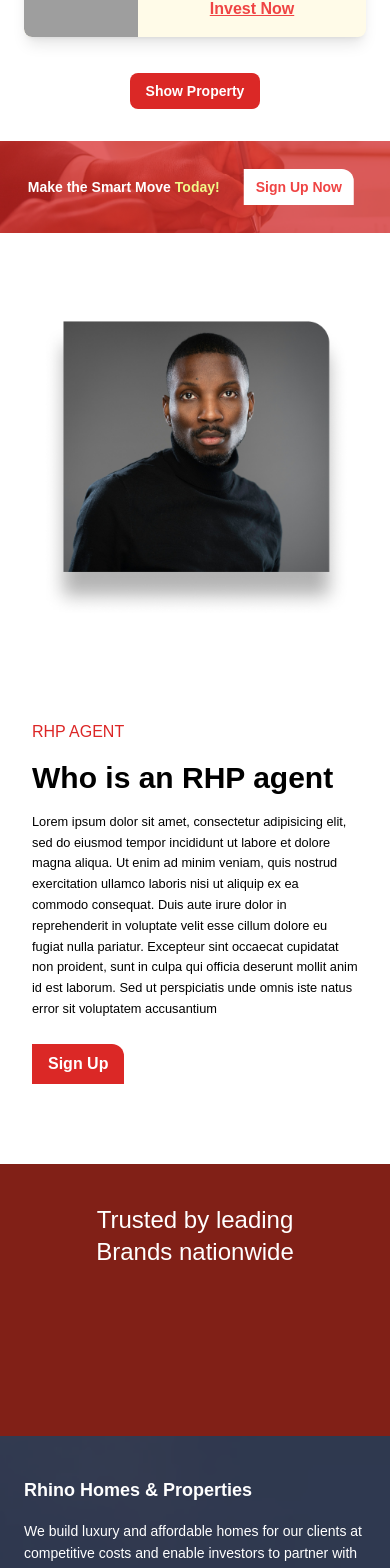
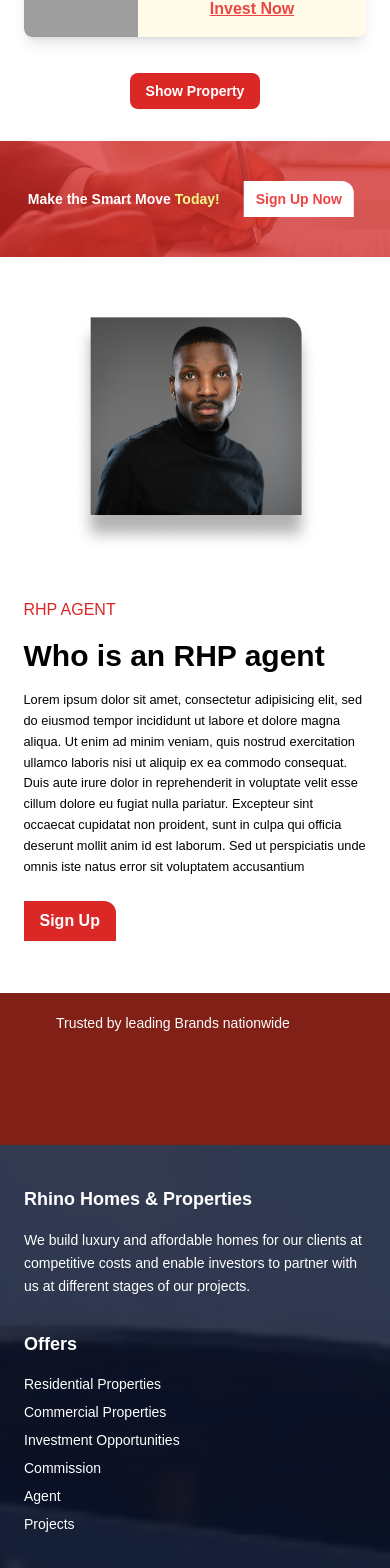
Before and after one commit to Ritephase1/rhp-website-fe, a Next.js app: page / in a window 390 px wide. Shown: the part 4331-5899 px from the top of the page. Built offline with nearby package versions, Linux system fonts and the light colour scheme; grey boxes are pictures that could not be loaded.

Commit message:
Fix the brands part

```diff
--- a/src/components/MissionVision.js
+++ b/src/components/MissionVision.js
@@ -1,6 +1,6 @@
 export default function MissionVision() {
   return (
-    <section className="bg-[#7D1910] text-white py-12 text-center">
+    <section className="bg-[#7D1910] text-white md:p-40 py-12 text-center">
       <div className="grid grid-cols-1 sm:grid-cols-2 gap-8 max-w-[90%] mx-auto">
         {/* Mission Section */}
         <div className="bg-[#7D1910] p-8 rounded-lg text-left w-full flex flex-col items-center">
--- a/src/components/RHP.js
+++ b/src/components/RHP.js
@@ -1,21 +1,21 @@
 export default function RHP() {
   return (
-    <section className="text-black bg-white text-center py-12">
-      <div className="grid grid-cols-1 sm:grid-cols-2 gap-8 max-w-4xl mx-auto">
+    <section className="text-black bg-white text-center  py-12">
+      <div className="grid grid-cols-1 sm:grid-cols-2 gap-8 max-w-[90%] mx-auto">
         {/* Image Section */}
-        <div className="p-10 rounded-lg text-left flex justify-center">
+        <div className="p-3 rounded-lg text-left flex justify-center">
           <img
             src="/images/RHP_agent.png" // Replace with the path to your about icon
             alt="About Icon"
-            className="w-full h-auto object-contain"
+            className="w-3/4 h-auto object-contain"
           />
         </div>
 
         {/* Text Section */}
-        <div className="p-8 rounded-lg bg-white text-left">
-          <h3 className="text-md text-red-600 mb-4">RHP AGENT</h3>
+        <div className="p-1 rounded-lg bg-white text-left">
+          <h3 className="text-md md:text-xl text-red-600 mb-4">RHP AGENT</h3>
           <h1 className="font-bold text-3xl mb-4">Who is an RHP agent</h1>
-          <small className="block text-black bg-white mb-6 text-md leading-relaxed max-w-prose mx-auto">
+          <small className="block text-black bg-white mb-6 text-md md:text-xl leading-relaxed mx-auto">
             Lorem ipsum dolor sit amet, consectetur adipisicing elit, sed do
             eiusmod tempor incididunt ut labore et dolore magna aliqua. Ut enim
             ad minim veniam, quis nostrud exercitation ullamco laboris nisi ut
--- a/src/components/SignupCard.js
+++ b/src/components/SignupCard.js
@@ -3,7 +3,7 @@ import { FaArrowCircleRight } from "react-icons/fa";
 export default function SignupCard() {
   return (
     <section
-      className="relative flex items-center justify-center text-center px-3 py-7 md:p-20 bg-red-600"
+      className="relative flex items-center justify-center text-center px-3 py-10 md:p-40 bg-red-600"
       style={{
         backgroundImage: "url('/images/signup.jpeg')",
         backgroundSize: "cover",
--- a/src/components/TrustedByBrands.js
+++ b/src/components/TrustedByBrands.js
@@ -3,19 +3,20 @@ import brands from "../app/api/brands.json"; // Import JSON data
 
 export default function TrustedByBrands() {
   return (
-    <section className="bg-[#7D1910F7] text-white py-10 px-16">
-      <h2 className="text-2xl text-center mb-8">
-        Trusted by leading Brands <span className="text-md">nationwide</span>
+    <section className="bg-[#7D1910F7] text-white py-5 md:p-20 px-14">
+      <h2 className="md:text-2xl text-sm gap-1 text-left md:text-center mb-8">
+        Trusted by leading Brands
+        <span className="text-sm md:text-2xl"> nationwide</span>
       </h2>
 
       <div className="overflow-hidden relative">
         {/* Sliding container */}
-        <div className="flex animate-slide space-x-5 w-max">
+        <div className="flex animate-slide space-x-2 w-max">
           {/* Map over JSON data */}
           {brands.map((brand, index) => (
             <div
               key={brand.id}
-              className="bg-red p-6 rounded-lg text-center w-80 flex-shrink-0"
+              className="bg-red p-2 rounded-lg text-center w-[90%] flex-shrink-0"
             >
               <img
                 src={brand.image}
@@ -23,7 +24,7 @@ export default function TrustedByBrands() {
                 className="w-full h-5 object-contain"
               />
               <div className="text-right">
-                <h2 className="text-lg font-light">{brand.name}</h2>
+                <h2 className="text-md md:text-lg font-light">{brand.name}</h2>
               </div>
             </div>
           ))}
@@ -31,7 +32,7 @@ export default function TrustedByBrands() {
           {brands.map((brand, index) => (
             <div
               key={`duplicate-${brand.id}`}
-              className="bg-red p-6 rounded-lg text-center w-80 flex-shrink-0"
+              className="bg-red p-2 rounded-lg text-center w-80 flex-shrink-0"
             >
               <img
                 src={brand.image}
```
